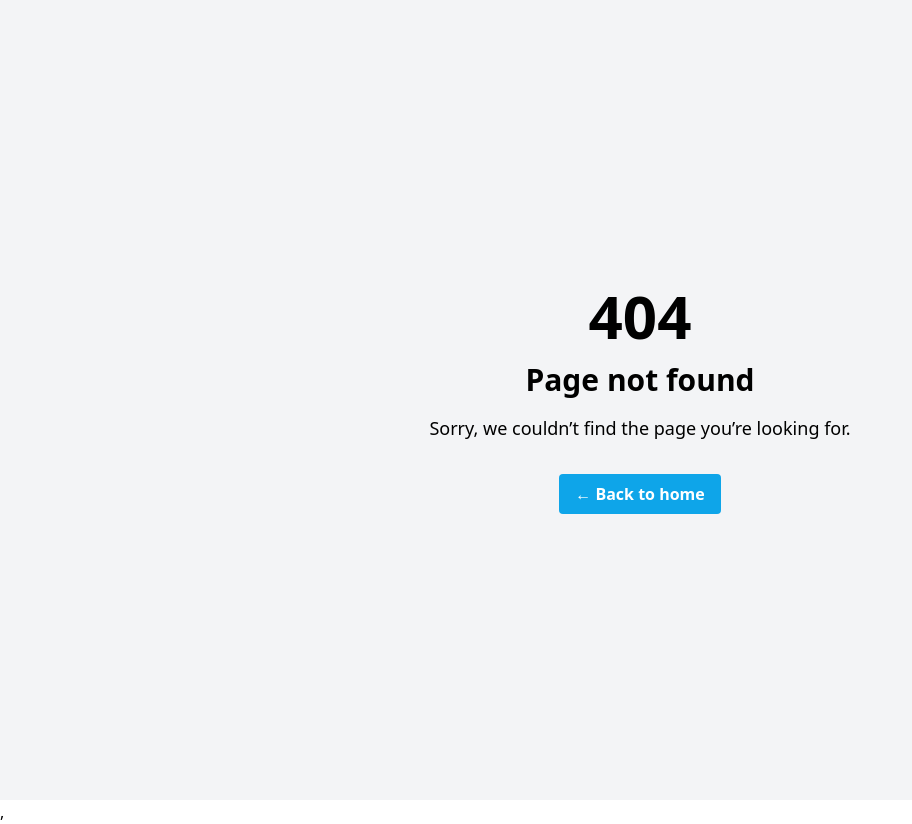
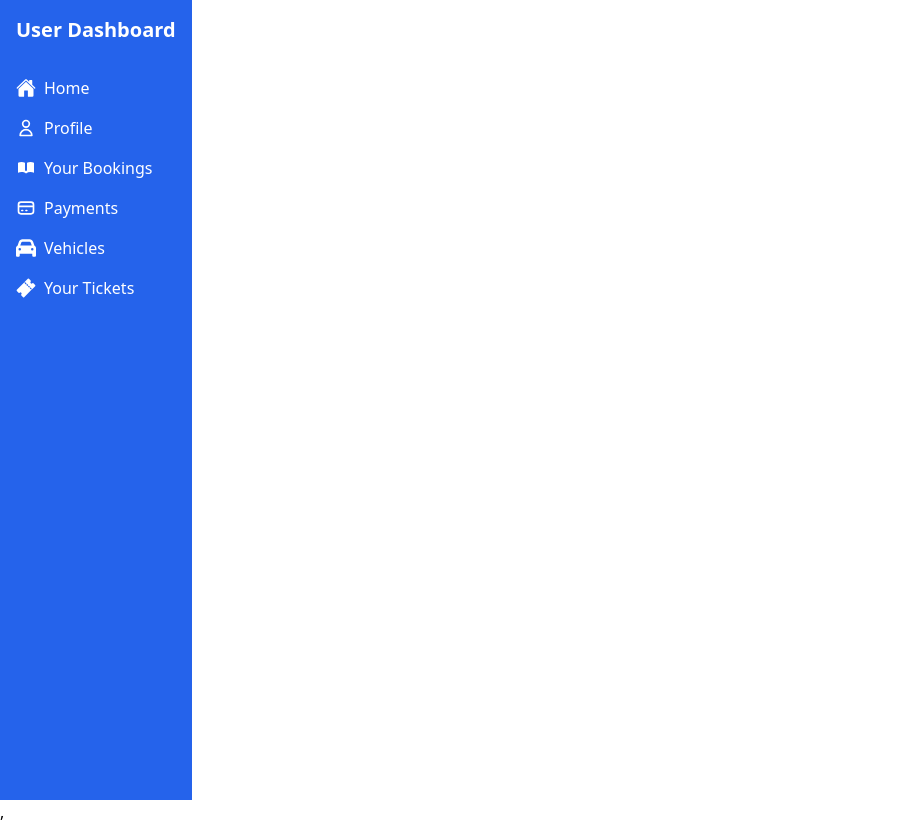
Before and after one commit to kennedymwaniki/Vehicle-Rental-Management, a React (Vite) app in the folder client/: page /userdashboard in a window 1280 px wide. Before the commit this address had no page. Shown: the whole page, without its empty margins (0-912 px from the left). Built offline with nearby package versions, Linux system fonts and the light colour scheme.

Commit message:
admin dashboard done

```diff
--- a/client/src/App.tsx
+++ b/client/src/App.tsx
@@ -8,16 +8,18 @@ import Error from "./Pages/Error";
 import Homepage from "./Pages/Homepage";
 
 import { createBrowserRouter, RouterProvider } from "react-router-dom";
+import UserDashboard from "./Pages/UserDashboard";
+import Vehicles from "./features/vehicles/Vehicles";
+import Summary from "./ui/Summary";
 
 const router = createBrowserRouter([
   {
     path: "/",
     element: <Homepage />,
-
   },
   {
     path: "*",
-    element: <Error/>
+    element: <Error />
   },
   {
     path: "register",
@@ -28,15 +30,17 @@ const router = createBrowserRouter([
     element: <Login />,
   },
   {
-    path: "login",
-    element: <Login />,
+    path: "userdashboard",
+    element: <UserDashboard />,
   },
-
-
   {
     path: "admindashboard",
     element: <AdminDashboard />,
     children: [
+      {
+        index: true,
+        element: <Summary />,
+      },
       {
         path: "bookings",
         element: <BookingsTable />,
@@ -49,6 +53,10 @@ const router = createBrowserRouter([
         path: "payments",
         element: <Payments />,
       },
+      {
+        path: "vehicles",
+        element: <Vehicles />,
+      },
     ],
   },
 ]);
--- a/client/src/Pages/Homepage.tsx
+++ b/client/src/Pages/Homepage.tsx
@@ -1,13 +1,8 @@
-import BookingsTable from "../features/bookings/BookingsTable";
-import Login from "../features/Login/Login";
-import Payments from "../features/Payments/Payments";
-import TicketList from "../features/Tickets/TicketList";
-import Users from "../features/Users/Users";
-import Vehicles from "../features/vehicles/Vehicles";
+
 import Cars from "../ui/Cars";
 import Hero from "../ui/Hero";
 import Navbar from "../ui/Navbar";
-// import AdminDashboard from "./AdminDashboard";
+
 
 const Homepage = () => {
   return (
@@ -15,13 +10,7 @@ const Homepage = () => {
       <Navbar />
       <Hero />
       <Cars />
-      <Login />
-      <Users />
-      <BookingsTable />
-      <Payments />
-      <TicketList />
-      {/* <AdminDashboard /> */}
-      <Vehicles />
+
     </>
   );
 };
--- a/client/src/Pages/UserDashboard.tsx
+++ b/client/src/Pages/UserDashboard.tsx
@@ -0,0 +1,12 @@
+import UserNav from "../ui/UserNav"
+
+UserNav
+const UserDashboard = () => {
+  return (
+    <div className="flex h-screen">
+      <UserNav/>
+    </div>
+  )
+}
+
+export default UserDashboard
--- /dev/null
+++ b/client/src/features/Locations/LocationsAPI.ts
@@ -0,0 +1,39 @@
+import { createApi, fetchBaseQuery } from "@reduxjs/toolkit/query/react";
+import { TLocation } from "../../types/types";
+
+
+
+
+const LocationsAPI = createApi({
+    reducerPath: "LocationsAPI",
+    baseQuery: fetchBaseQuery({
+        baseUrl : "https://vehicle-rental-backend-eg4t.onrender.com/api"
+    }),
+    tagTypes: ["getLocations"],
+    endpoints:( builder )=> ({
+        getLocations: builder.query<TLocation[], void>({
+            query: () => "locations",
+            providesTags:["getLocations"]
+        }),
+         createLocation: builder.mutation<TLocation,Partial<TLocation>>({
+            query:(location) =>({
+                url:"locations",
+                method: "POST",
+                body: location,
+            }),
+            invalidatesTags:["getLocations"],
+         }),
+         deleteLocation: builder.mutation<{success:boolean;id:number}, number>({
+            query: (locationId)=>({
+                url: `locations/${locationId}`,
+                method: "DELETE",
+            }),
+            invalidatesTags:["getLocations"],
+         })
+    })
+})
+
+
+
+
+export default LocationsAPI
--- a/client/src/ui/Cars.tsx
+++ b/client/src/ui/Cars.tsx
@@ -55,7 +55,7 @@ const Cars: React.FC = () => {
             className="bg-white shadow-md rounded-lg overflow-hidden"
           >
             <img
-              src={car.image}
+              src="src/assets/hero.png"
               alt={car.name}
               className="w-full h-48 object-cover"
             />
--- a/client/src/ui/DashBoard.tsx
+++ b/client/src/ui/DashBoard.tsx
@@ -1,15 +1,6 @@
-import {
-  HiOutlineUser,
-  HiBookOpen,
-  HiOutlineCreditCard,
-  HiOutlineTruck,
-} from "react-icons/hi";
-import { FaCar } from "react-icons/fa6";
-import { IoTicket } from "react-icons/io5";
-import { FaMapLocationDot } from "react-icons/fa6";
 
-import SummaryCard from "./SummaryCard";
 import ProfileMenu from "./ProfileMenu";
+import { Outlet } from "react-router-dom";
 
 const Dashboard = () => {
   return (
@@ -18,55 +9,8 @@ const Dashboard = () => {
         <h2 className="text-2xl font-bold">Welcome Kennedy</h2>
         <ProfileMenu />
       </div>
-      <div className="grid grid-cols-1 sm:grid-cols-2 lg:grid-cols-3 gap-4 flex-grow overflow-y-auto">
-        <SummaryCard
-          title="Users"
-          count={120}
-          icon={<HiOutlineUser className="h-6 w-6 text-blue-600" />}
-          color="text-blue-600"
-        />
-        <SummaryCard
-          title="Bookings"
-          count={75}
-          icon={<HiBookOpen className="h-6 w-6 text-green-600" />}
-          color="text-green-600"
-        />
-        <SummaryCard
-          title="Payments"
-          count={320}
-          icon={<HiOutlineCreditCard className="h-6 w-6 text-yellow-600" />}
-          color="text-yellow-600"
-        />
-        <SummaryCard
-          title="Fleets"
-          count={5}
-          icon={<HiOutlineTruck className="h-6 w-6 text-purple-600" />}
-          color="text-purple-600"
-        />
-        <SummaryCard
-          title="Vehicles"
-          count={15}
-          icon={<FaCar className="h-6 w-6 text-red-600" />}
-          color="text-red-600"
-        />
-        <SummaryCard
-          title="Pending Tickets"
-          count={8}
-          icon={<IoTicket className="h-6 w-6 text-red-600" />}
-          color="text-red-600"
-        />
-        <SummaryCard
-          title="Solved Tickets"
-          count={20}
-          icon={<IoTicket className="h-6 w-6 text-green-600" />}
-          color="text-green-600"
-        />
-        <SummaryCard
-          title="Locations"
-          count={10}
-          icon={<FaMapLocationDot className="h-6 w-6 text-pink-600" />}
-          color="text-pink-600"
-        />
+      <div className="flex-grow overflow-y-auto">
+        <Outlet />
       </div>
     </div>
   );
--- a/client/src/ui/SideBar.tsx
+++ b/client/src/ui/SideBar.tsx
@@ -5,45 +5,51 @@ import {
   HiOutlineTruck,
 } from "react-icons/hi";
 import { FaCar } from "react-icons/fa6";
-import { IoTicket } from "react-icons/io5";
+import { IoTicket, IoHome } from "react-icons/io5";
 import { FaMapLocationDot } from "react-icons/fa6";
-// import { Link } from "react-router-dom";
+import { FaTachometerAlt } from "react-icons/fa";
+import { Link } from "react-router-dom";
 
 const SideBar = () => {
   return (
     <div className="flex flex-col h-full bg-blue-600 p-4 text-white">
       <nav className="flex flex-col h-full">
-        <div className="mb-8">
-          <h1 className="text-xl font-bold">Dashboard</h1>
+        <div className="mb-8 flex items-center space-x-2">
+          <FaTachometerAlt className="h-6 w-6" />
+          <h1 className="text-xl font-bold">Admin Dashboard</h1>
         </div>
         <ul className="space-y-4">
           <li className="flex items-center space-x-2">
+            <IoHome className="h-5 w-5" />
+            <Link to="/admindashboard">Home</Link>
+          </li>
+          <li className="flex items-center space-x-2">
             <HiOutlineUser className="h-5 w-5" />
-            <span>Users</span>
+            <Link to="/admindashboard/users">Users</Link>
           </li>
           <li className="flex items-center space-x-2">
             <HiBookOpen className="h-5 w-5" />
-            <span>Bookings</span>
+            <Link to="bookings">Bookings</Link>
           </li>
           <li className="flex items-center space-x-2">
             <HiOutlineCreditCard className="h-5 w-5" />
-            <span>Payments</span>
+            <Link to="/admindashboard/payments">Payments</Link>
           </li>
           <li className="flex items-center space-x-2">
             <HiOutlineTruck className="h-5 w-5" />
-            <span>Fleets</span>
+            <Link to="fleets">Fleets</Link>
           </li>
           <li className="flex items-center space-x-2">
             <FaCar className="h-5 w-5" />
-            <span>Vehicles</span>
+            <Link to="vehicles">Vehicles</Link>
           </li>
           <li className="flex items-center space-x-2">
             <IoTicket className="h-5 w-5" />
-            <span>Customer Tickets</span>
+            <Link to="/admindashboard/customer-tickets">Customer Tickets</Link>
           </li>
           <li className="flex items-center space-x-2">
             <FaMapLocationDot className="h-5 w-5" />
-            <span>Locations</span>
+            <Link to="locations">Locations</Link>
           </li>
         </ul>
       </nav>
--- /dev/null
+++ b/client/src/ui/Summary.tsx
@@ -0,0 +1,68 @@
+import {
+    HiOutlineUser,
+    HiBookOpen,
+    HiOutlineCreditCard,
+    HiOutlineTruck,
+  } from "react-icons/hi";
+  import { FaCar } from "react-icons/fa6";
+  import { IoTicket } from "react-icons/io5";
+  import { FaMapLocationDot } from "react-icons/fa6";
+
+  import SummaryCard from "./SummaryCard";
+
+  const Summary = () => {
+    return (
+      <div className="grid grid-cols-1 sm:grid-cols-2 lg:grid-cols-3 gap-4 flex-grow overflow-y-auto">
+        <SummaryCard
+          title="Users"
+          count={120}
+          icon={<HiOutlineUser className="h-6 w-6 text-blue-600" />}
+          color="text-blue-600"
+        />
+        <SummaryCard
+          title="Bookings"
+          count={75}
+          icon={<HiBookOpen className="h-6 w-6 text-green-600" />}
+          color="text-green-600"
+        />
+        <SummaryCard
+          title="Payments"
+          count={320}
+          icon={<HiOutlineCreditCard className="h-6 w-6 text-yellow-600" />}
+          color="text-yellow-600"
+        />
+        <SummaryCard
+          title="Fleets"
+          count={5}
+          icon={<HiOutlineTruck className="h-6 w-6 text-purple-600" />}
+          color="text-purple-600"
+        />
+        <SummaryCard
+          title="Vehicles"
+          count={15}
+          icon={<FaCar className="h-6 w-6 text-red-600" />}
+          color="text-red-600"
+        />
+        <SummaryCard
+          title="Pending Tickets"
+          count={8}
+          icon={<IoTicket className="h-6 w-6 text-red-600" />}
+          color="text-red-600"
+        />
+        <SummaryCard
+          title="Solved Tickets"
+          count={20}
+          icon={<IoTicket className="h-6 w-6 text-green-600" />}
+          color="text-green-600"
+        />
+        <SummaryCard
+          title="Locations"
+          count={10}
+          icon={<FaMapLocationDot className="h-6 w-6 text-pink-600" />}
+          color="text-pink-600"
+        />
+      </div>
+    );
+  };
+
+  export default Summary;
--- /dev/null
+++ b/client/src/ui/UserNav.tsx
@@ -0,0 +1,55 @@
+import {
+    HiOutlineUser,
+    HiBookOpen,
+    HiOutlineCreditCard,
+  } from "react-icons/hi";
+  import { FaCar } from "react-icons/fa6";
+  import { IoTicket ,IoHome} from "react-icons/io5";
+
+const UserNav = () => {
+  return (
+    <>
+    <div className="flex flex-col h-full bg-blue-600 p-4 text-white">
+
+        <nav className="flex flex-col h-full">
+        <div className="mb-8">
+          <h1 className="text-xl font-bold">User Dashboard</h1>
+        </div>
+        <ul className="space-y-4">
+          <li className="flex items-center space-x-2">
+            <IoHome className="h-5 w-5" />
+            <span>Home</span>
+          </li>
+          <li className="flex items-center space-x-2">
+            <HiOutlineUser className="h-5 w-5" />
+            <span>Profile</span>
+          </li>
+          <li className="flex items-center space-x-2">
+            <HiBookOpen className="h-5 w-5" />
+            <span> Your Bookings</span>
+          </li>
+          <li className="flex items-center space-x-2">
+            <HiOutlineCreditCard className="h-5 w-5" />
+            <span>Payments</span>
+          </li>
+
+          <li className="flex items-center space-x-2">
+            <FaCar className="h-5 w-5" />
+            <span>Vehicles</span>
+          </li>
+          <li className="flex items-center space-x-2">
+            <IoTicket className="h-5 w-5" />
+            <span>Your Tickets</span>
+          </li>
+
+        </ul>
+      </nav>
+    </div>
+
+
+
+    </>
+  )
+}
+
+export default UserNav
```
Also changed, not shown: client/src/types/types.ts (+7 -0 lines).
